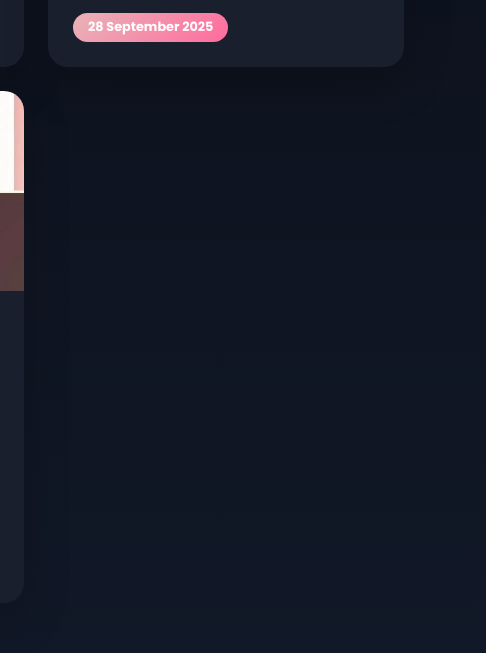
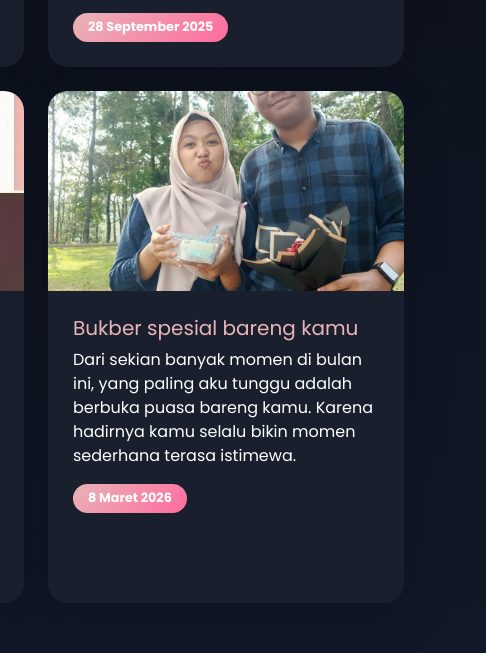
Before and after one commit to mnr999/me-you, a plain HTML site: page index.html in a window 1280 px wide. Shown: the part 2343-2996 px from the top of the page, 794-1280 px from the left. Drawn offline with nearby package versions, Linux system fonts and the light colour scheme.

```diff
--- a/index.html
+++ b/index.html
@@ -263,6 +263,19 @@
                             </a>
                             <br>
                             <span class="badge bg-rose">14 Februari 2026</span>
+                        </div>
+                    </div>
+                </div>
+                 <!-- Journey Card 6 -->
+                <div class="col-md-4 mb-4" data-aos="fade-up" data-aos-delay="300">
+                    <div class="card journey-card border-0 shadow-lg h-100">
+                        <div class="journey-img-wrapper">
+                            <img src="images/photo_2026-02-15_10-36-41.jpg" class="card-img-top journey-img" alt="Anniversary">
+                        </div>
+                        <div class="card-body">
+                            <h5 class="card-title text-rose">Bukber spesial bareng kamu</h5>
+                            <p class="card-text text-white">Dari sekian banyak momen di bulan ini, yang paling aku tunggu adalah berbuka puasa bareng kamu. Karena hadirnya kamu selalu bikin momen sederhana terasa istimewa.</p>
+                            <span class="badge bg-rose">8 Maret 2026</span>
                         </div>
                     </div>
                 </div>
```
